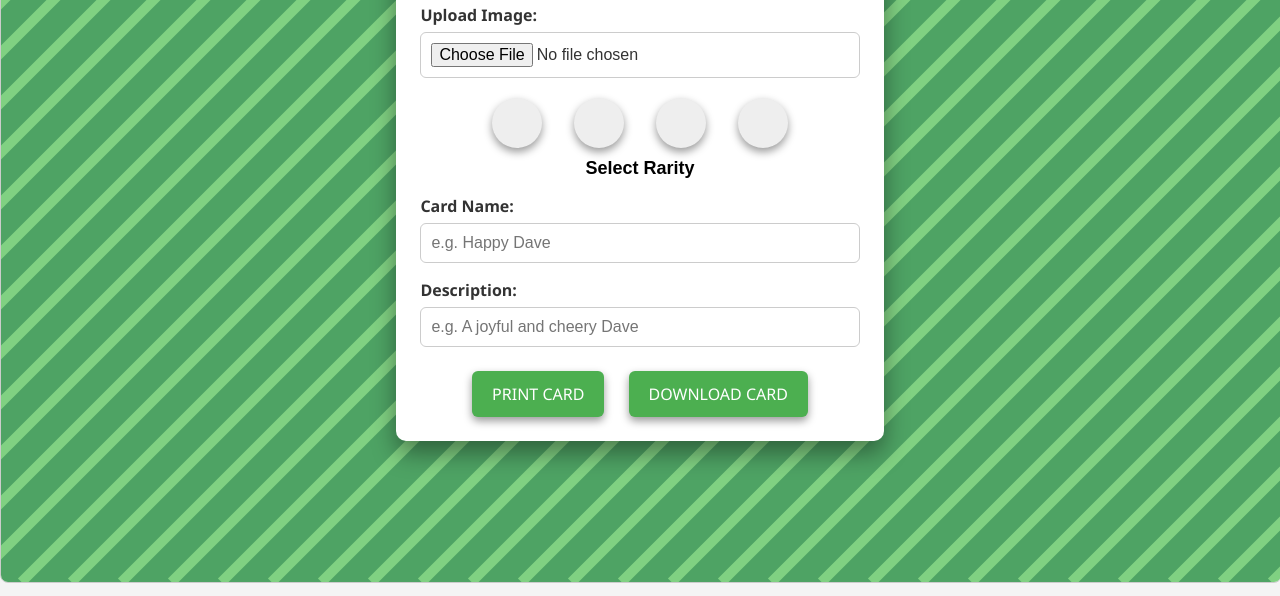
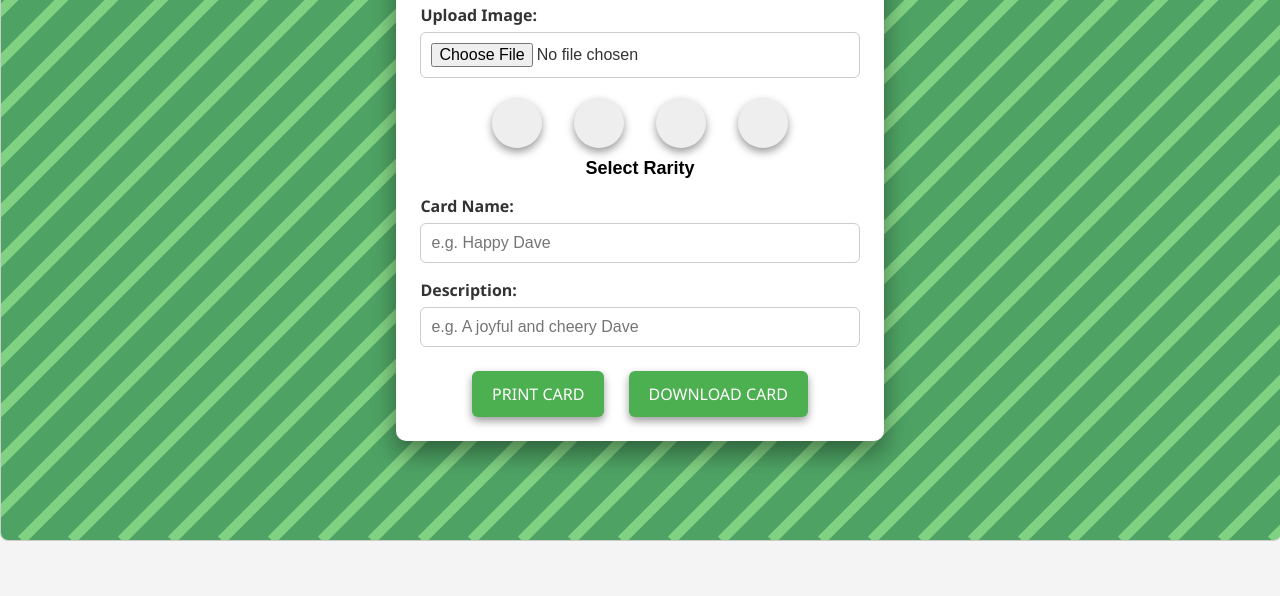
Before and after one commit to Unverfuss/DAVEWARE, a plain HTML site: page index.html in a window 1280 px wide. Shown: the part 260-856 px from the top of the page. Drawn offline with Linux system fonts and the light colour scheme.

Commit message:
Update index.html

```diff
--- a/index.html
+++ b/index.html
@@ -2,7 +2,7 @@
 <head>
   <meta charset="UTF-8">
   <title>DAVEWARE™ CARD PRINTER V1</title>
-  <canvas id="bgCanvas" style="position: fixed; top: 1; left: 0; z-index: -1;"></canvas>
+  <canvas id="bgCanvas" style="position: fixed; top: -41; left: 0; z-index: -1;"></canvas>
   <link rel = "stylesheet" href="style.css">
   <style>
     body {
```
